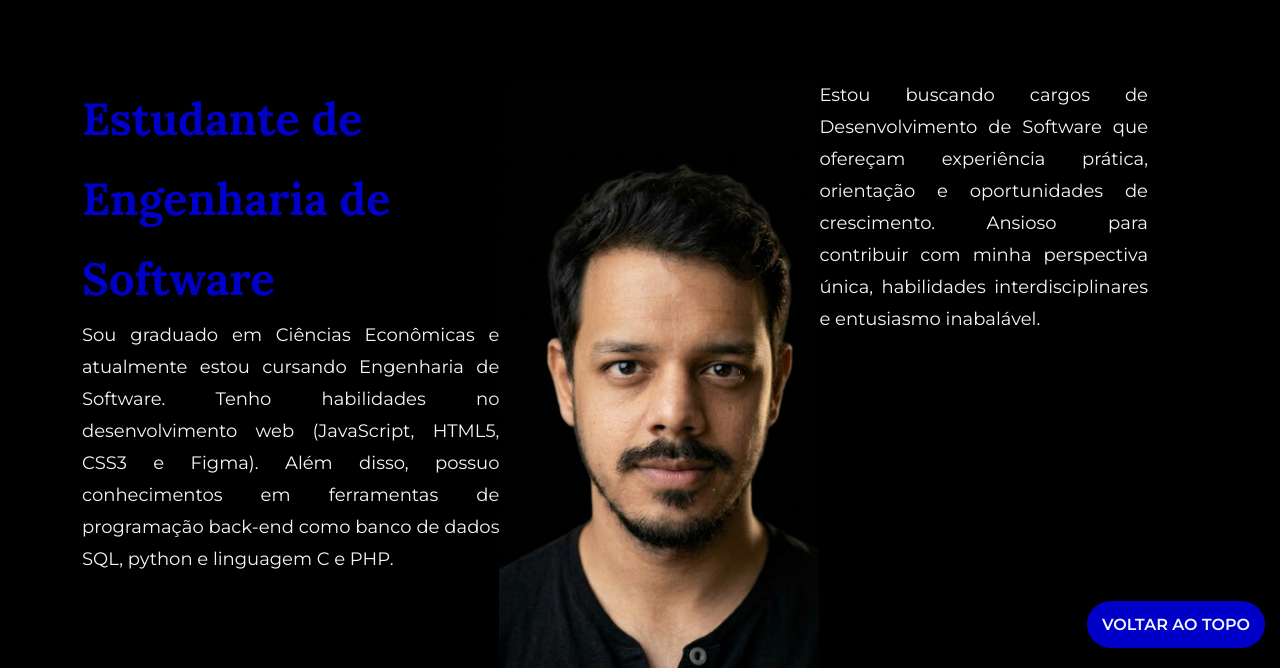
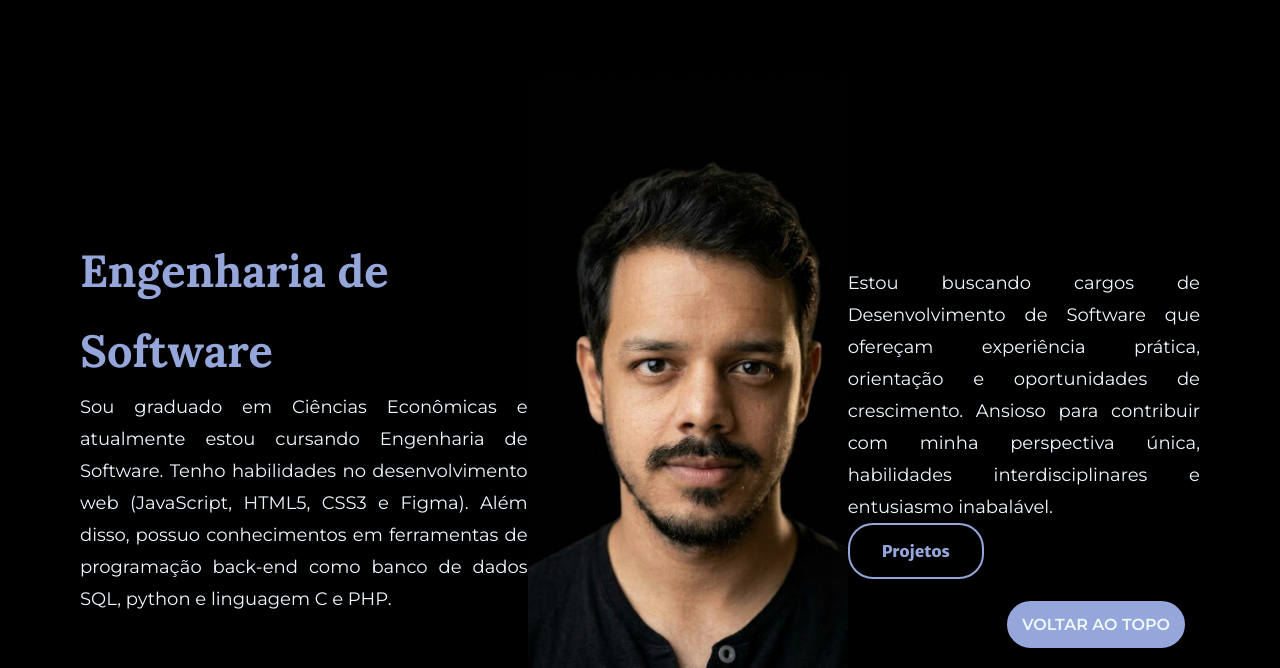
Before and after one commit to danielssaugusto/INFNET_PROGRAMACAO_WEB_AT24E3, a plain HTML site: page index.html in a window 1280 px wide. Shown: the part 132-800 px from the top of the page. Drawn offline with nearby package versions, Linux system fonts and the light colour scheme; files whose address does not match are found by name.

Commit message:
style: altera layout para visualização na horizontal, altera as cores e adiciona um botão para projetos

```diff
--- a/css/style.css
+++ b/css/style.css
@@ -102,10 +102,10 @@ h1 {
   justify-content: center;
   width: 150px;
   padding: 12px;
-  border: 2px solid var(--cor-principal);
+  border: 2px solid #95a6da;
   border-radius: 25px;
   color: var(--font-color);
-  background-color: var(--cor-principal);
+  background-color: #95a6da;
   box-shadow: 0 2px 10px rgba(0, 0, 0, 0.2);
   font-family: var(--font-principal);
   font-weight: 600;
@@ -113,14 +113,14 @@ h1 {
 }
 
 .button-top a:hover {
-  color: var(--cor-principal);
+  color: #95a6da;
   background-color: var(--font-color);
-  border-color: var(--font-color);
+  border-color: #95a6da;
 }
 
 .titulo-interno {
   font-family: var(--font-titulo);
-  color: var(--cor-principal);
+  color: #95a6da;
   font-size: 45px;
   line-height: 80px;
   text-shadow: 0 2px 10px rgba(0, 0, 0, 0.2);
@@ -154,7 +154,6 @@ h1 {
 }
 
 /* Configuração das seções */
-.sobre-divisao,
 .projetos,
 .habilidades,
 .formacao-academica,
@@ -163,9 +162,16 @@ h1 {
 }
 
 /* SOBRE */
-.sobre-divisao {
+#sobre {
   display: flex;
   flex-direction: row;
+  align-items: center;
+  margin: 5rem;
+}
+
+.sobre-container {
+  max-width: 40rem;
+  margin: 0 auto;
 }
 
 .sobre-resumo {
@@ -179,11 +185,29 @@ h1 {
   display: flex;
   flex-direction: column;
   align-items: center;
+  width: 20rem;
 }
 
 .sobre-imagem img {
   width: 320px;
   box-shadow: 0 2px 10px rgba(0, 0, 0, 0.2);
+}
+
+.sobre-projetos {
+  color: #95a6da;
+  background-color: transparent;
+  border: 2px solid #95a6da;
+  padding: 1rem 2rem;
+  font-size: 1rem;
+  border-radius: 25px;
+  font-weight: 800;
+  font-family: var(--font-highlight);
+}
+
+.sobre-projetos:hover {
+  background-color: #95a6da;
+  color: white;
+  cursor: pointer;
 }
 
 /* PROJETOS */
--- a/index.html
+++ b/index.html
@@ -45,37 +45,36 @@
         <main>
             <!-- SOBRE MIM -->
             <section class="sobre" id="sobre">
-                <div class="sobre-divisao">
-                    <div class="sobre-resumo">
-                        <div>
+                <div class="sobre-container">
                     <h2 class="titulo-interno">
-                                Estudante de Engenharia de Software
+                        Engenharia de Software
                     </h2>
                     <p class="paragrafo-interno">
-                                Sou graduado em Ciências Econômicas e atualmente
-                                estou cursando Engenharia de Software. Tenho
-                                habilidades no desenvolvimento web (JavaScript,
-                                HTML5, CSS3 e Figma). Além disso, possuo
-                                conhecimentos em ferramentas de programação
-                                back-end como banco de dados SQL, python e
+                        Sou graduado em Ciências Econômicas e atualmente estou
+                        cursando Engenharia de Software. Tenho habilidades no
+                        desenvolvimento web (JavaScript, HTML5, CSS3 e Figma).
+                        Além disso, possuo conhecimentos em ferramentas de
+                        programação back-end como banco de dados SQL, python e
                         linguagem C e PHP.
                     </p>
                 </div>
-                        <div class="sobre-imagem">
-                            <img
+
+                <img class="sobre-imagem"
                     src="assets/profile-photo.jpg"
                     alt="Foto de perfil do autor do site"
                 />
+
+                <div class="sobre-container">
+                  <p class="paragrafo-interno">
+                      Estou buscando cargos de Desenvolvimento de Software que
+                      ofereçam experiência prática, orientação e oportunidades de
+                      crescimento. Ansioso para contribuir com minha perspectiva
+                      única, habilidades interdisciplinares e entusiasmo
+                      inabalável.
+                  </p>
+                  <button class="sobre-projetos" type="button">Projetos</button>
                 </div>
-                        <p class="paragrafo-interno">
-                            Estou buscando cargos de Desenvolvimento de Software
-                            que ofereçam experiência prática, orientação e
-                            oportunidades de crescimento. Ansioso para
-                            contribuir com minha perspectiva única, habilidades
-                            interdisciplinares e entusiasmo inabalável.
-                        </p>
-                    </div>
-                </div>
+
 
                 <div class="button-top">
                     <a href="#topo" title="Topo da página">Voltar ao topo</a>
```
Lines whose indentation alone changed are shown as unchanged.
